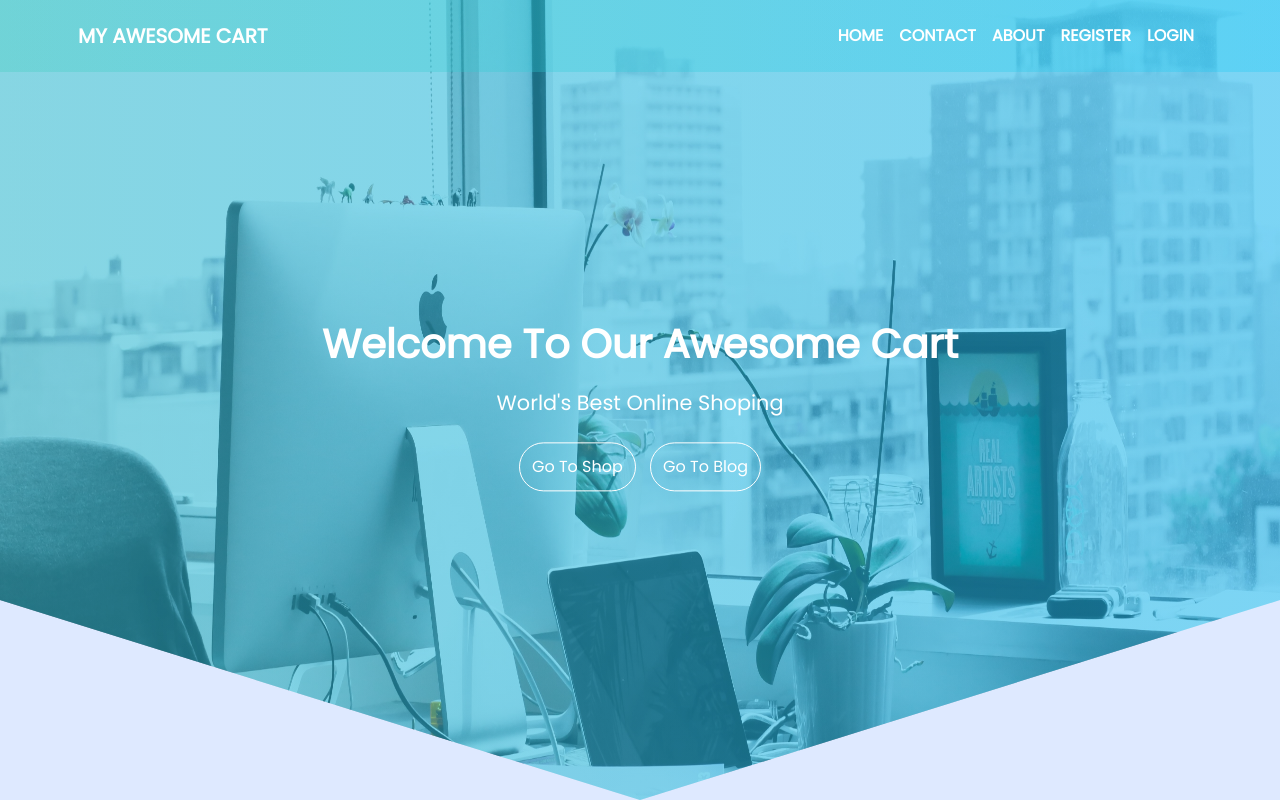
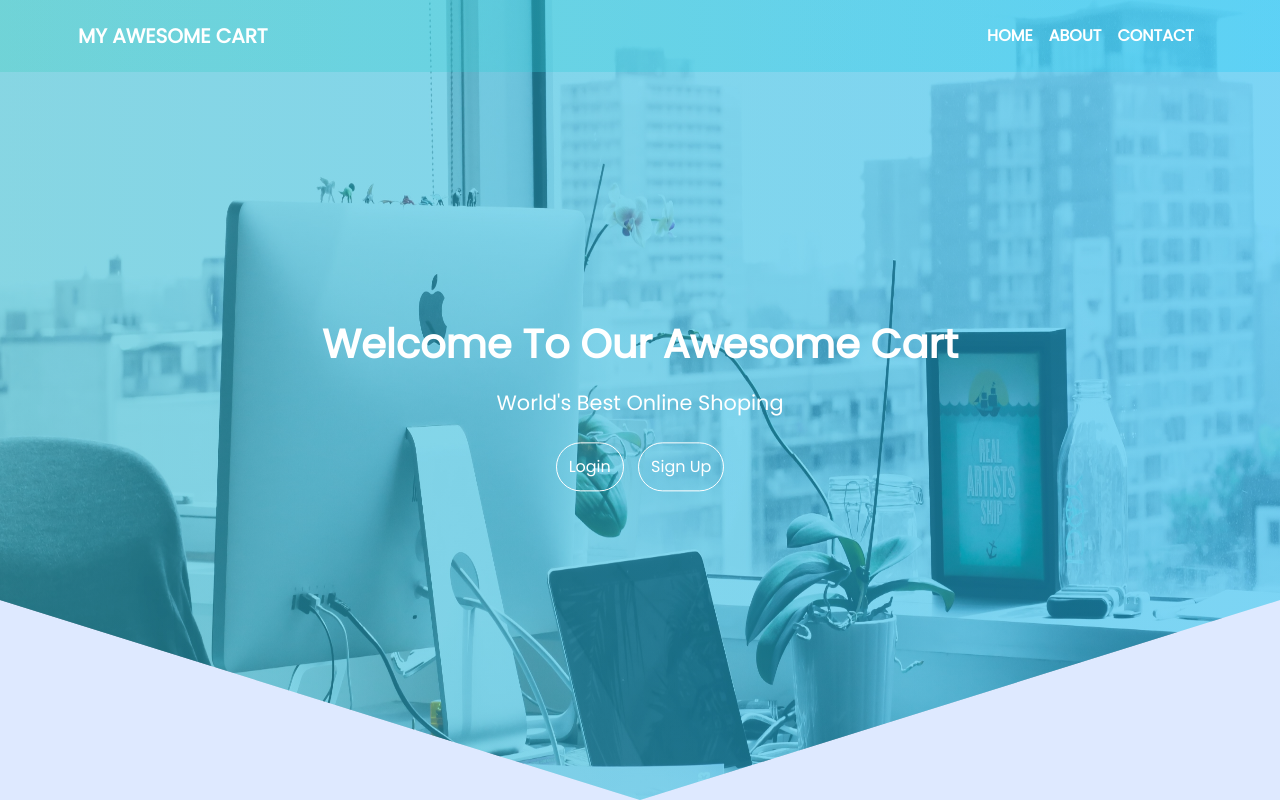
Before and after one commit to Pawan243/Django-E-Commerce, a Django app: page / in a window 1280 px wide. Run offline with Django 3.2, Linux system fonts and the light colour scheme; some libraries are stand-ins or nearby versions.

Commit message:
modified

```diff
--- a/mac/templates/index.html
+++ b/mac/templates/index.html
@@ -36,22 +36,15 @@
                             <a class="nav-link" href="#">Home <span class="sr-only">(current)</span></a>
                         </li>
                         <li class="nav-item">
-                            <a class="nav-link" href="#contactid">Contact</a>
+                            <a class="nav-link" href="#newsletterid">About</a>
                         </li>
                         <li class="nav-item">
-                            <a class="nav-link" href="#newsletterid">About</a>
+                            <a class="nav-link" href="#contactid">Contact</a>
                         </li>
                         {% if user.is_authenticated %}
                         <li>Hello, {{user.first_name}}</li>
                         <li class="nav-item active">
                             <a class="nav-link" href="accounts/logout">logout</a>
-                        </li>
-                        {% else %}
-                        <li class="nav-item active">
-                            <a class="nav-link" href="accounts/register">Register</a>
-                        </li>
-                        <li class="nav-item active">
-                            <a class="nav-link" href="accounts/login">login</a>
                         </li>
                         {% endif %}
                     </ul>
@@ -64,8 +57,14 @@
                 <h1 class="font-weight-bold">Welcome To Our Awesome Cart</h1>
                 <p>World's Best Online Shoping</p>
                 <div class="header-buttons">
+                    {% if user.is_authenticated %}
                     <a href="shop/">Go To Shop</a>
                     <a href="blog/">Go To Blog</a>
+                    {% else %}
+                    <a href="accounts/login">Login</a>
+                    <a href="accounts/register">Sign Up</a>
+                    {% endif %}
+
                 </div>
             </div>
         </section>
```
